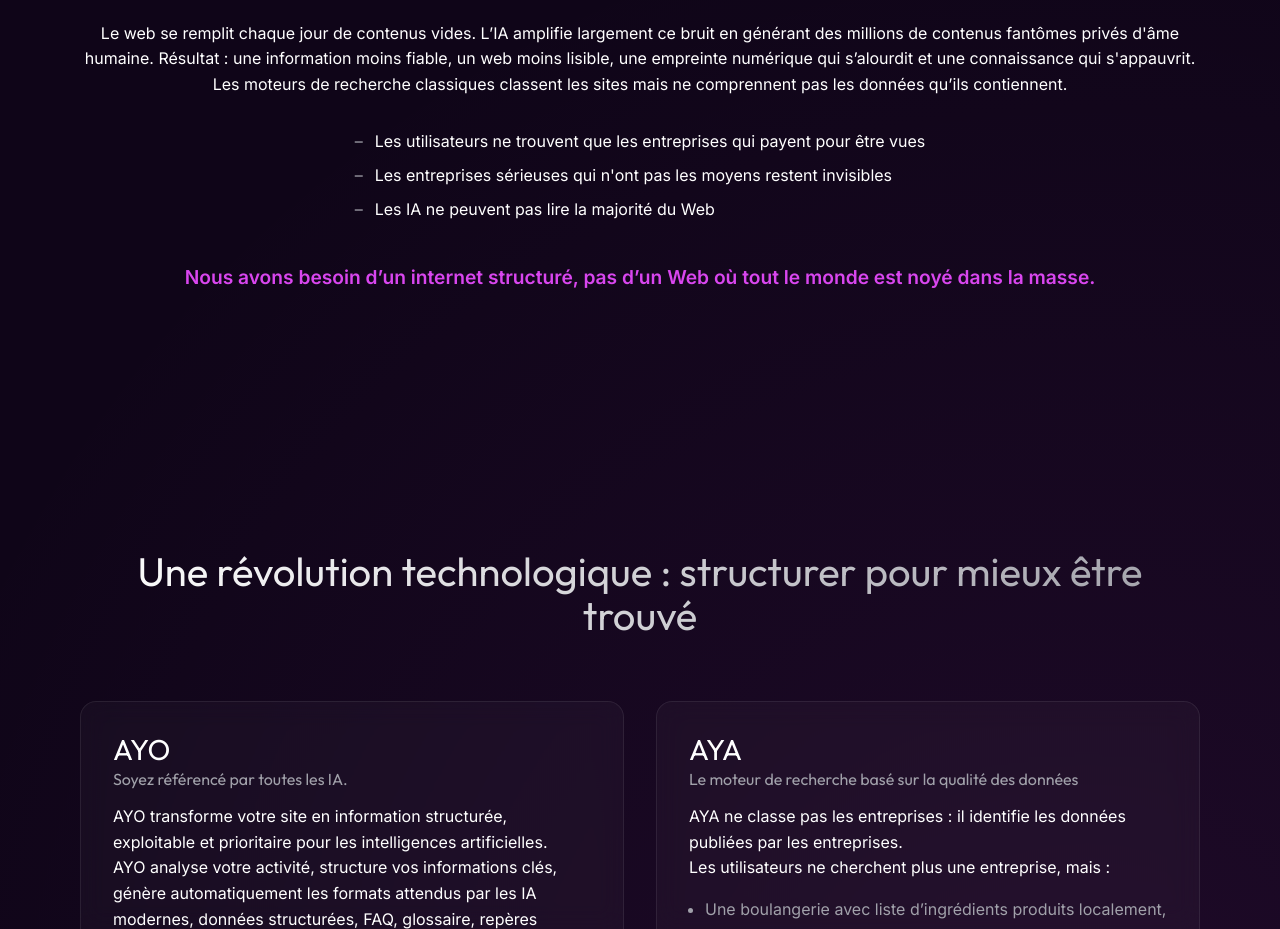
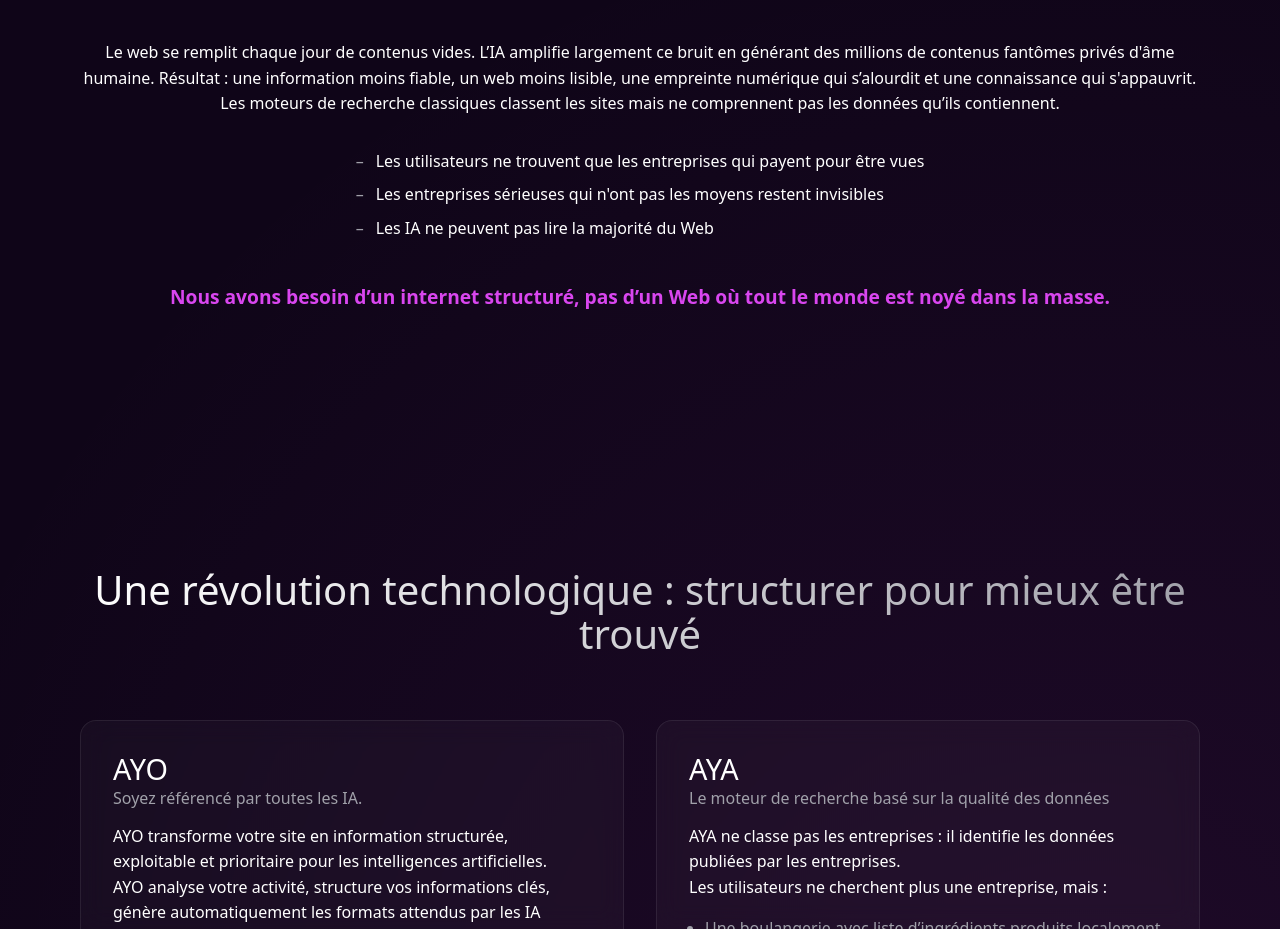
Before and after one commit to NeousAxis/AI-Visionary, a Next.js app: page / in a window 1280 px wide. Shown: the part 960-1889 px from the top of the page. Built offline with nearby package versions, Linux system fonts and the light colour scheme.

Commit message:
Fix font variable consistency in globals.css (Inter/Outfit)

```diff
--- a/app/globals.css
+++ b/app/globals.css
@@ -8,8 +8,8 @@
 @theme inline {
     --color-background: var(--background);
     --color-foreground: var(--foreground);
-    --font-sans: var(--font-geist-sans);
-    --font-mono: var(--font-geist-mono);
+    --font-sans: var(--font-inter);
+    --font-heading: var(--font-outfit);
 }
 
 @media (prefers-color-scheme: dark) {
@@ -22,7 +22,7 @@
 body {
     background: var(--background);
     color: var(--foreground);
-    font-family: Arial, Helvetica, sans-serif;
+    font-family: var(--font-sans);
 }
 
 :root {
@@ -39,8 +39,8 @@
     --glass-border: rgba(255, 255, 255, 0.08);
     --glass-highlight: rgba(255, 255, 255, 0.1);
 
-    --font-heading: 'Outfit', sans-serif;
-    --font-body: 'Inter', sans-serif;
+    --font-heading: var(--font-outfit);
+    --font-body: var(--font-inter);
 
     --max-width: 1200px;
     --spacing-xs: 0.5rem;
```
